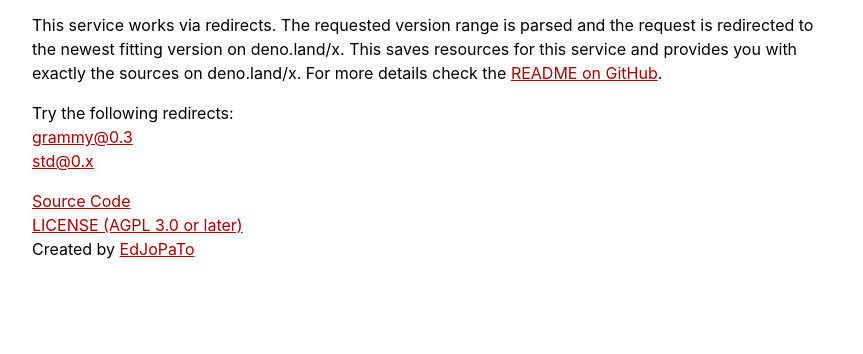
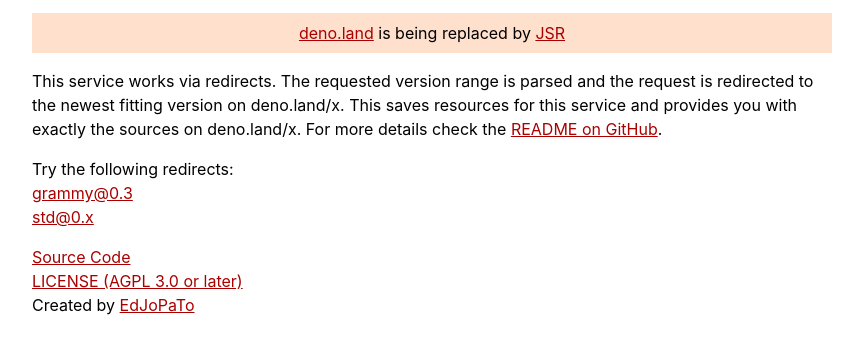
Before and after one commit to EdJoPaTo/deno-semver-redirect, a plain HTML site: page src/index.html in a window 1280 px wide. Shown: the part 142-496 px from the top of the page, without its empty margins (208-1071 px from the left). Drawn offline with Linux system fonts and the light colour scheme.

Commit message:
docs: add deprecation notice

```diff
--- a/src/index.css
+++ b/src/index.css
@@ -21,3 +21,8 @@
 		background: #222;
 	}
 }
+.note {
+	background-color: rgba(255, 100, 0, 0.2);
+	padding: 0.5rem;
+	text-align: center;
+}
--- a/src/index.html
+++ b/src/index.html
@@ -11,6 +11,9 @@
 <p>
 This service allows you to use <a href="https://deno.land/x">Deno dependencies</a> via <a href="https://semver.org/">semantic versioning</a>.
 See also <a href="https://github.com/denoland/deno_website2/issues/606">this Deno Issue on GitHub</a>.
+</p>
+<p class="note">
+<a href="https://deno.land">deno.land</a> is being replaced by <a href="https://jsr.io">JSR</a>
 </p>
 </header>
 <main>
```
Also changed, not shown: 1 other file.
